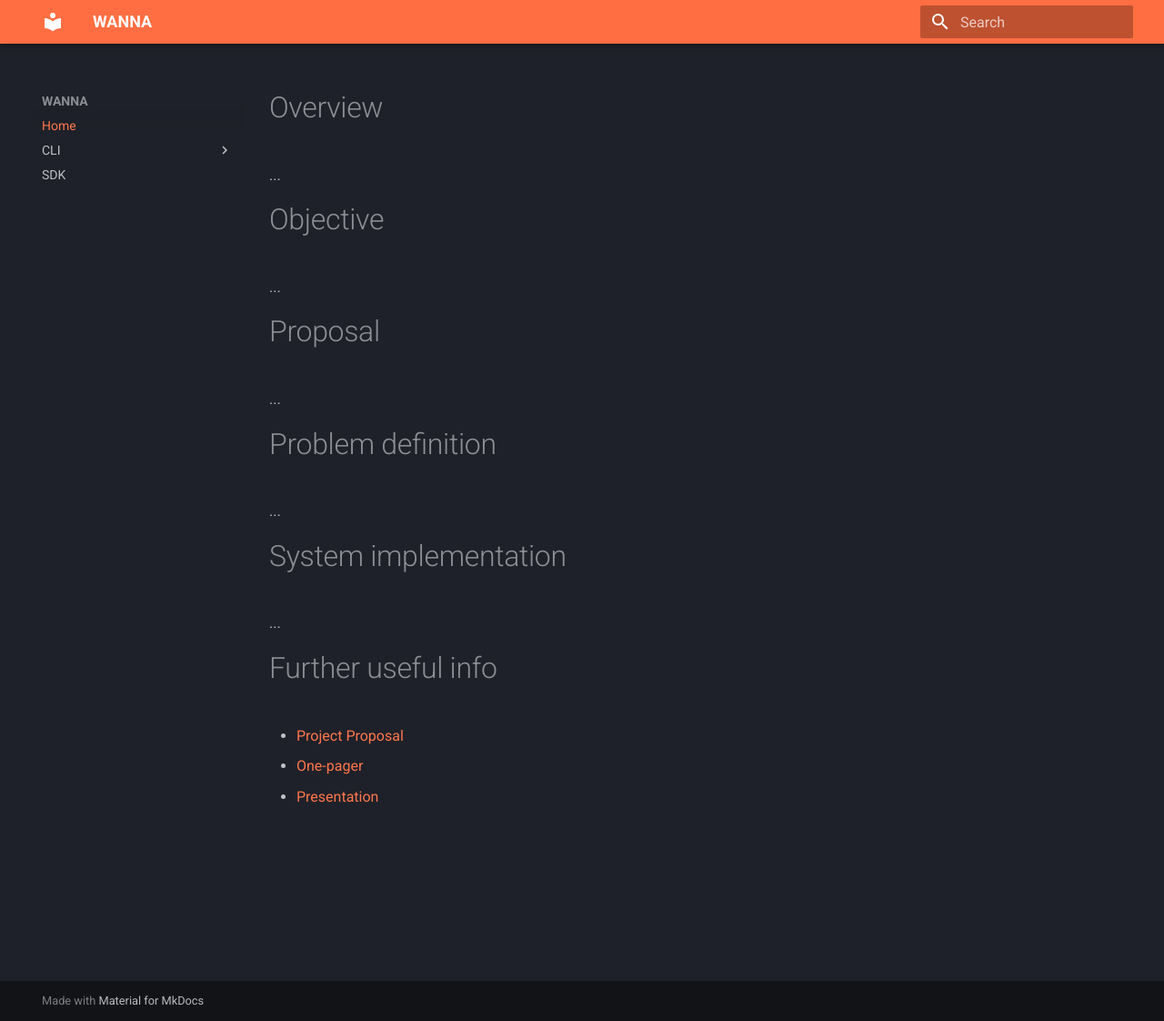
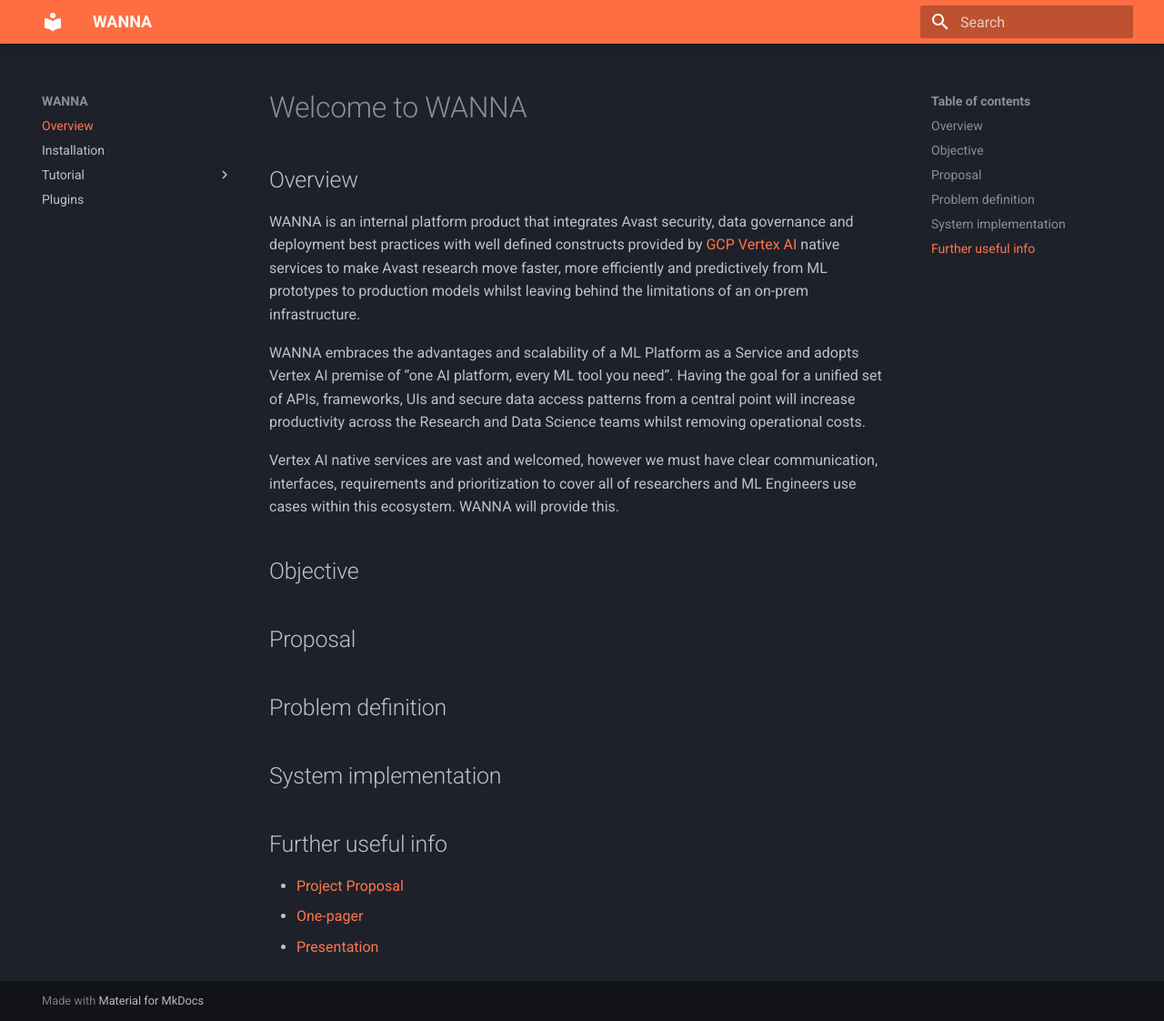
Before and after one commit to avast/wanna-ml, an MkDocs documentation site: the page built from docs/index.md, in a window 1280 px wide and 1122 px high. Shown: the whole window at 91% size. Built offline with MkDocs 1.6.1 and Material for MkDocs 9.7.7, drawn with Linux system fonts in a browser that asks for light colours.

```diff
--- a/docs/index.md
+++ b/docs/index.md
@@ -1,27 +1,32 @@
 ---
-title: Home
-summary: WANNA
+title: Overview
+summary: WANNA overview welcome pages
 authors:
     - Joao Da Silva
-date: 2022-02-01
+date: 2022-04-06
 ---
 
-# Overview
-...
+# Welcome to WANNA
 
-# Objective
-...
+## Overview
 
-# Proposal
-...
+WANNA is an internal platform product that integrates Avast security, data governance and deployment best practices with well defined constructs provided by [GCP Vertex AI](https://cloud.google.com/vertex-ai/#section-1) native services to make Avast research move faster, more efficiently and predictively from ML prototypes to production models whilst leaving behind the limitations of an on-prem infrastructure.
 
-# Problem definition
-...
+WANNA embraces the advantages and scalability of a ML Platform as a Service and adopts Vertex AI premise of “one AI platform, every ML tool you need”.
+Having the goal for a unified set of APIs, frameworks, UIs and secure data access patterns from a central point will increase productivity across the Research and Data Science teams whilst removing operational costs.
 
-# System implementation
-...
+Vertex AI native services are vast and welcomed, however we must have clear communication, interfaces, requirements and prioritization to cover all of researchers and ML Engineers use cases within this ecosystem. WANNA will provide this.
 
-# Further useful info
+
+## Objective
+
+## Proposal
+
+## Problem definition
+
+## System implementation
+
+## Further useful info
 
 * [Project Proposal]()
 * [One-pager]()
--- a/mkdocs.yaml
+++ b/mkdocs.yaml
@@ -17,13 +17,18 @@
     hljs_languages:
         - yaml
         - python
+        - bash
 
 nav:
-    - Home: 'index.md'
-    - 'CLI':
-      - 'overview': 'cli/index.md'
-      - 'commands': 'cli/commands.md'
-    - 'SDK': 'sdk.md'
+    - Overview: 'index.md'
+    - Installation: 'installation.md'
+    - Tutorial:
+        - 'WANNA Project': 'tutorial/project.md'
+        - 'WANNA Profile': 'tutorial/profiles.md'
+        - 'WANNA Notebook': 'tutorial/notebook.md'
+        - 'WANNA Job': 'tutorial/job.md'
+        - 'WANNA Pipeline': 'tutorial/pipeline.md'
+    - Plugins: 'cli/commands.md'
 
 plugins:
 - search
--- a/pyproject.toml
+++ b/pyproject.toml
@@ -12,7 +12,7 @@
 test = ["pytest"]
 
 [tool.poetry.dependencies]
-Jinja2 = "^3.1.1"
+Jinja2 = "^2.11.3"
 PyGithub = "^1.55"
 PyYAML = "^5.0.0"
 case-converter = "^1.0.2"
@@ -46,6 +46,7 @@
 typer = "^0.4.1"
 waiting = "^1.4.1"
 merge-args = "^0.1.4"
+markupsafe = "1.1.1"
 
 [tool.poetry.dev-dependencies]
 black = "^22.3.0"
```
Also changed, not shown: README.md (+90 -11 lines), docs/cli/index.md (deleted, +0 -14 lines), docs/installation.md (added, +57 -0 lines), docs/sdk.md (deleted, +0 -14 lines), docs/tutorial/job.md (added, +7 -0 lines), docs/tutorial/notebook.md (added, +9 -0 lines), docs/tutorial/pipeline.md (added, +9 -0 lines), docs/tutorial/profiles.md (added, +9 -0 lines), docs/tutorial/project.md (added, +9 -0 lines), 6 other files.
